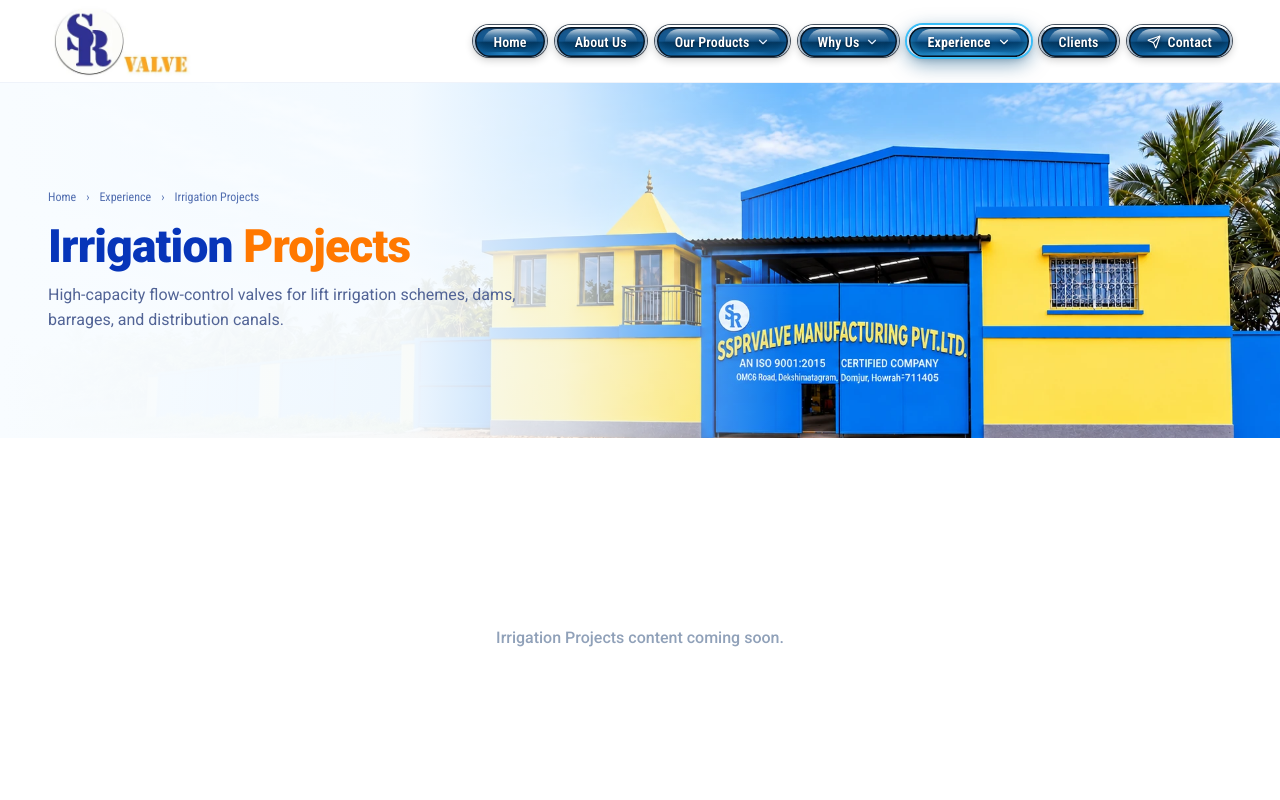
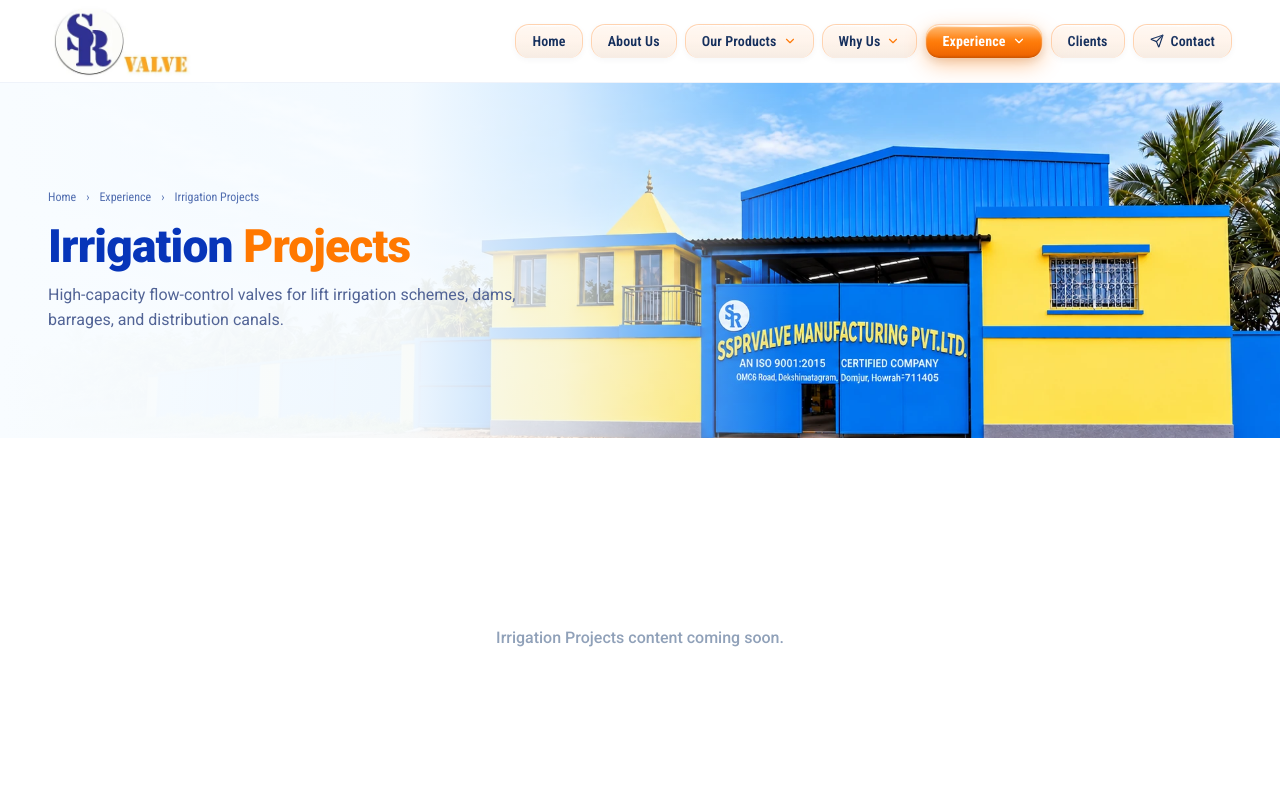
Before and after one commit to saikat-patra-web-developer/sr-valve, a React (Vite) app: page /experience/irrigation-projects in a window 1280 px wide. Shown: the top 800 px of the page. Built offline with nearby package versions, Linux system fonts and the light colour scheme.

Commit message:
Revert "feat: update navigation menu buttons to blue glossy chrome capsule style"
This reverts commit 6c7068275053dc08ec0f6fd02a2e2611be42cc96.

```diff
--- a/src/components/Navbar.jsx
+++ b/src/components/Navbar.jsx
@@ -217,14 +217,14 @@
             className={({ isActive }) => `nav-btn ${isActive ? 'active' : ''}`}
             onClick={closeAll}
           >
-            <span>Home</span>
+            Home
           </NavLink>
           <NavLink
             to="/about"
             className={({ isActive }) => `nav-btn ${isActive ? 'active' : ''}`}
             onClick={closeAll}
           >
-            <span>About Us</span>
+            About Us
           </NavLink>
 
           {/* Products Dropdown with Multi-Level Submenus */}
@@ -569,7 +569,7 @@
             className={({ isActive }) => `nav-btn ${isActive ? 'active' : ''}`}
             onClick={closeAll}
           >
-            <span>Clients</span>
+            Clients
           </NavLink>
           <NavLink
             to="/contact"
--- a/src/index.css
+++ b/src/index.css
@@ -31,15 +31,15 @@
 .brand img { width:150px; height:72px; object-fit:contain; }
 .main-nav { display:flex; align-items:center; gap:8px; white-space:nowrap; }
 
-/* Glossy Aqua Blue Capsule Menu Button with Chrome Rim (matches user reference image) */
+/* Glassmorphic Menu Button (Theme Orange Glossy Glass Style) */
 .nav-btn {
   position: relative;
   display: inline-flex;
   align-items: center;
   justify-content: center;
   gap: 7px;
-  padding: 7px 18px;
-  border-radius: 9999px;
+  padding: 8px 16px;
+  border-radius: 14px;
   font-size: 13.5px;
   font-weight: 600;
   line-height: 1.2;
@@ -51,168 +51,91 @@
   user-select: none;
   transition: all 0.25s cubic-bezier(0.16, 1, 0.3, 1);
 
-  /* Deep sapphire blue base with dual-tier Aqua horizon gradient */
-  background: linear-gradient(
-    180deg,
-    #1e629b 0%,
-    #115287 47%,
-    #033760 51%,
-    #084c7e 82%,
-    #0f5d98 100%
-  );
-
-  /* Chrome metallic bevel frame */
-  border: 2px solid #b4c1cf;
-  border-top-color: #ffffff;
-  border-bottom-color: #8896a7;
-  color: #ffffff !important;
-  text-shadow: 0 1px 2px rgba(0, 15, 35, 0.85);
-
+  /* Glassmorphism translucent base in theme orange tint */
+  background: rgba(255, 118, 0, 0.08);
+  border: 1px solid rgba(255, 118, 0, 0.25);
+  color: #0d2857 !important;
+  backdrop-filter: blur(12px);
+  -webkit-backdrop-filter: blur(12px);
   box-shadow:
-    /* Outer soft drop shadow */
-    0 3px 8px rgba(0, 0, 0, 0.2),
-    0 1px 2px rgba(0, 0, 0, 0.14),
-    /* Chrome outer contour hairline */
-    0 0 0 1px #4e5a67,
-    /* Inner dark groove separating chrome frame from blue gel */
-    inset 0 0 0 1.5px #081625,
-    /* Inner blue ambient bottom refraction glow */
-    inset 0 -3px 8px rgba(35, 150, 240, 0.4),
-    /* Inner top subtle dark shading for convex glass depth */
-    inset 0 2px 4px rgba(0, 10, 25, 0.4);
-}
-
-.nav-btn > * {
-  position: relative;
-  z-index: 2;
-}
-
-/* Glass specular light reflection arc across top half (matches client reference image) */
+    0 2px 6px rgba(13, 40, 87, 0.04),
+    inset 0 1px 1px rgba(255, 255, 255, 0.9);
+}
+
+/* Glass specular light reflection arc across top curve (matches client reference image) */
 .nav-btn::before {
   content: '';
   position: absolute;
-  top: 2px;
-  left: 8px;
-  right: 8px;
-  height: 46%;
-  border-radius: 9999px 9999px 65% 65% / 9999px 9999px 40% 40%;
-  background: linear-gradient(
-    180deg,
-    rgba(255, 255, 255, 0.72) 0%,
-    rgba(255, 255, 255, 0.24) 45%,
-    rgba(255, 255, 255, 0.02) 90%,
-    transparent 100%
-  );
+  top: 0;
+  left: 8%;
+  right: 8%;
+  height: 2px;
+  background: linear-gradient(90deg, rgba(255, 255, 255, 0) 0%, rgba(255, 255, 255, 0.95) 50%, rgba(255, 255, 255, 0) 100%);
+  border-radius: 14px 14px 0 0;
+  opacity: 0.6;
   pointer-events: none;
-  z-index: 1;
   transition: opacity 0.25s ease;
 }
 
-/* Inner bottom ambient refraction reflection */
+/* Inner glossy lighting reflection */
 .nav-btn::after {
   content: '';
   position: absolute;
-  bottom: 2px;
-  left: 12%;
-  right: 12%;
-  height: 3px;
-  border-radius: 9999px;
-  background: linear-gradient(
-    90deg,
-    transparent 0%,
-    rgba(70, 185, 255, 0.45) 50%,
-    transparent 100%
-  );
+  inset: 0;
+  border-radius: inherit;
+  background: linear-gradient(180deg, rgba(255, 255, 255, 0.35) 0%, rgba(255, 255, 255, 0.04) 45%, rgba(0, 0, 0, 0.03) 100%);
   pointer-events: none;
-  z-index: 1;
 }
 
 .nav-btn .nav-dropdown-chevron {
-  color: #e2efff !important;
+  color: #ff7600;
   transition: transform 0.2s ease, color 0.2s ease;
   margin-left: 2px;
   flex-shrink: 0;
-  filter: drop-shadow(0 1px 2px rgba(0, 15, 35, 0.8));
 }
 
 .nav-btn-icon {
   color: currentColor;
   flex-shrink: 0;
   transition: transform 0.25s ease;
-  filter: drop-shadow(0 1px 2px rgba(0, 15, 35, 0.8));
-}
-
-/* Hover: transforms into rich glowing 3D blue chrome glass capsule */
+}
+
+/* Hover: transforms into rich glowing 3D orange glass button */
 .nav-btn:hover {
-  background: linear-gradient(
-    180deg,
-    #2574b5 0%,
-    #15629f 47%,
-    #074779 51%,
-    #0c5ea0 82%,
-    #1872b5 100%
-  );
-  border-color: #cad8e6;
-  border-top-color: #ffffff;
-  border-bottom-color: #9cb0c4;
+  background: linear-gradient(180deg, #ffa138 0%, #ff7600 55%, #f36500 100%);
+  border-color: rgba(255, 255, 255, 0.65);
   color: #ffffff !important;
   transform: translateY(-1.5px);
   box-shadow:
-    0 6px 16px -2px rgba(8, 70, 120, 0.48),
-    0 2px 6px rgba(0, 0, 0, 0.2),
-    0 0 0 1px #3c4957,
-    inset 0 0 0 1.5px #071524,
-    inset 0 -3px 8px rgba(56, 185, 255, 0.6),
-    inset 0 2px 4px rgba(0, 10, 25, 0.4);
+    0 8px 22px -3px rgba(255, 118, 0, 0.48),
+    0 3px 8px rgba(0, 0, 0, 0.08),
+    inset 0 1.5px 1.5px rgba(255, 255, 255, 0.85),
+    inset 0 -1.5px 2px rgba(0, 0, 0, 0.14);
 }
 
 .nav-btn:hover::before {
   opacity: 1;
 }
 
-.nav-btn:hover .nav-dropdown-chevron,
-.nav-item-dropdown:hover .nav-btn .nav-dropdown-chevron,
-.nav-btn .nav-dropdown-chevron.rotate {
-  color: #ffffff !important;
+.nav-btn:hover .nav-dropdown-chevron {
+  color: #ffffff;
 }
 
 .nav-btn:hover .nav-btn-icon {
   transform: translateX(2px) translateY(-1px);
 }
 
-/* Active State: selected page illuminated in vibrant chrome/cyan-blue capsule */
+/* Active State: selected page illuminated in theme orange glass style */
 .nav-btn.active {
-  background: linear-gradient(
-    180deg,
-    #1f6ba6 0%,
-    #0f5691 47%,
-    #043f6d 51%,
-    #0a548c 82%,
-    #146bad 100%
-  );
-  border-color: #dbe7f4;
-  border-top-color: #ffffff;
-  border-bottom-color: #a4b7ca;
+  background: linear-gradient(180deg, #ff962b 0%, #ff7600 55%, #f36500 100%);
+  border-color: rgba(255, 255, 255, 0.7);
   color: #ffffff !important;
   font-weight: 700;
   box-shadow:
-    0 0 0 2px #38bdf8,
-    0 6px 20px rgba(5, 81, 133, 0.55),
-    0 2px 6px rgba(0, 0, 0, 0.2),
-    inset 0 0 0 1.5px #04101e,
-    inset 0 -3px 10px rgba(56, 189, 248, 0.65),
-    inset 0 2px 4px rgba(0, 10, 25, 0.4);
-}
-
-.nav-btn.active:hover {
-  transform: translateY(-1.5px);
-  box-shadow:
-    0 0 0 2px #67e8f9,
-    0 8px 24px rgba(5, 81, 133, 0.65),
-    0 2px 6px rgba(0, 0, 0, 0.2),
-    inset 0 0 0 1.5px #04101e,
-    inset 0 -4px 12px rgba(56, 189, 248, 0.75),
-    inset 0 2px 4px rgba(0, 10, 25, 0.4);
+    0 7px 22px -2px rgba(255, 118, 0, 0.46),
+    0 3px 8px rgba(0, 0, 0, 0.1),
+    inset 0 1.5px 1.5px rgba(255, 255, 255, 0.95),
+    inset 0 -1.5px 2px rgba(0, 0, 0, 0.14);
 }
 
 .nav-btn.active::before {
@@ -220,12 +143,7 @@
 }
 
 .nav-btn.active .nav-dropdown-chevron {
-  color: #ffffff !important;
-}
-
-.nav-btn:focus-visible {
-  outline: 2px solid #38bdf8;
-  outline-offset: 2px;
+  color: #ffffff;
 }
 
 /* Product Navigation Dropdown */
@@ -234,7 +152,7 @@
 .nav-dropdown-trigger-row a { display: inline-flex; align-items: center; gap: 4px; }
 .nav-dropdown-chevron { transition: transform 0.2s ease, color 0.2s ease; color: #526eb0; margin-left: 2px; }
 .nav-item-dropdown:hover .nav-dropdown-chevron,
-.nav-dropdown-chevron.rotate { transform: rotate(180deg); }
+.nav-dropdown-chevron.rotate { transform: rotate(180deg); color: #ff7600; }
 .mobile-sub-toggle { display: none; }
 
 /* Level 1: Products Dropdown Menu */
@@ -590,11 +508,11 @@
  .menu-toggle { display:inline-flex; }
  .main-nav { display:none; }
  .main-nav.open { display:flex; flex-direction:column; gap:8px; position:absolute; left:0; right:0; top:100%; background:white; padding:16px 20px; box-shadow:0 10px 20px #153d791a; z-index:40; }
- .main-nav.open .nav-btn { width:100%; justify-content:space-between; min-height:44px; padding:10px 18px; font-size:14px; border-radius:9999px; }
+ .main-nav.open .nav-btn { width:100%; justify-content:space-between; min-height:44px; padding:10px 16px; font-size:14px; border-radius:12px; }
  .main-nav.open .nav-item-dropdown { width:100%; height:auto; flex-direction:column; }
  .main-nav.open .nav-dropdown-trigger-row { width:100%; display:flex; align-items:center; gap:8px; }
  .main-nav.open .nav-dropdown-trigger-row .nav-btn { flex:1; }
- .main-nav.open .mobile-sub-toggle { display:inline-flex; align-items:center; justify-content:center; width:44px; height:44px; border-radius:9999px; background:linear-gradient(180deg,#1e629b 0%,#115287 47%,#033760 51%,#084c7e 82%,#0f5d98 100%); border:2px solid #b4c1cf; border-top-color:#ffffff; border-bottom-color:#8896a7; color:#ffffff; flex-shrink:0; cursor:pointer; box-shadow:0 0 0 1px #4e5a67, inset 0 0 0 1.5px #081625; }
+ .main-nav.open .mobile-sub-toggle { display:inline-flex; align-items:center; justify-content:center; width:44px; height:44px; border-radius:12px; background:rgba(255,118,0,0.08); border:1px solid rgba(255,118,0,0.22); color:#ff7600; flex-shrink:0; cursor:pointer; }
  .hero-inner { padding:28px 25px; }
  .hero-copy, .hero-home .hero-copy, .hero-about .hero-copy, .hero-infrastructure .hero-copy, .hero-certifications .hero-copy, .hero-contact .hero-copy { width:72%; max-width:620px; }
  .hero-description { font-size:15px; }
@@ -633,11 +551,11 @@
  .menu-toggle svg { width:22px; height:22px; }
  .nav-backdrop { display:block; position:fixed; inset:0; top:66px; background:rgba(10,25,47,.45); backdrop-filter:blur(2px); z-index:35; }
  .main-nav.open { position:absolute; left:0; right:0; top:100%; display:grid; grid-template-columns:1fr; justify-items:stretch; gap:8px; padding:.75rem var(--page-gutter) 1rem; border-top:1px solid #edf2f8; background:#fff; box-shadow:0 16px 30px rgba(15,42,82,.18); z-index:40; }
- .main-nav.open .nav-btn { width:100%; padding:.75rem 1.25rem; min-height:44px; display:flex; align-items:center; border-radius:9999px; font-size:15px; font-weight:600; justify-content:space-between; }
+ .main-nav.open .nav-btn { width:100%; padding:.75rem 1rem; min-height:44px; display:flex; align-items:center; border-radius:12px; font-size:15px; font-weight:600; justify-content:space-between; }
  .main-nav.open .nav-item-dropdown { width:100%; height:auto; display:flex; flex-direction:column; }
  .main-nav.open .nav-dropdown-trigger-row { width:100%; display:flex; align-items:center; gap:8px; }
  .main-nav.open .nav-dropdown-trigger-row .nav-btn { flex:1; }
- .main-nav.open .mobile-sub-toggle { display:inline-flex; align-items:center; justify-content:center; width:44px; height:44px; border-radius:9999px; background:linear-gradient(180deg,#1e629b 0%,#115287 47%,#033760 51%,#084c7e 82%,#0f5d98 100%); border:2px solid #b4c1cf; border-top-color:#ffffff; border-bottom-color:#8896a7; color:#ffffff; flex-shrink:0; cursor:pointer; box-shadow:0 0 0 1px #4e5a67, inset 0 0 0 1.5px #081625; }
+ .main-nav.open .mobile-sub-toggle { display:inline-flex; align-items:center; justify-content:center; width:44px; height:44px; border-radius:12px; background:rgba(255,118,0,0.08); border:1px solid rgba(255,118,0,0.22); color:#ff7600; flex-shrink:0; cursor:pointer; }
  .page-hero { background:#f4f9fd; border-bottom:1px solid #e8eff8; }
  .page-hero::before,.hero-home::before,.hero-products::before,.hero-about::before,.hero-infrastructure::before,.hero-certifications::before,.hero-contact::before { display:none !important; }
  .page-hero::after,.hero-home::after,.hero-products::after { display:none !important; }
```
